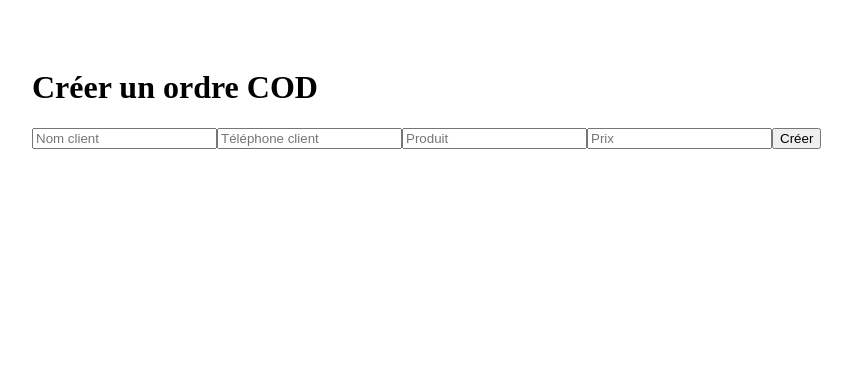
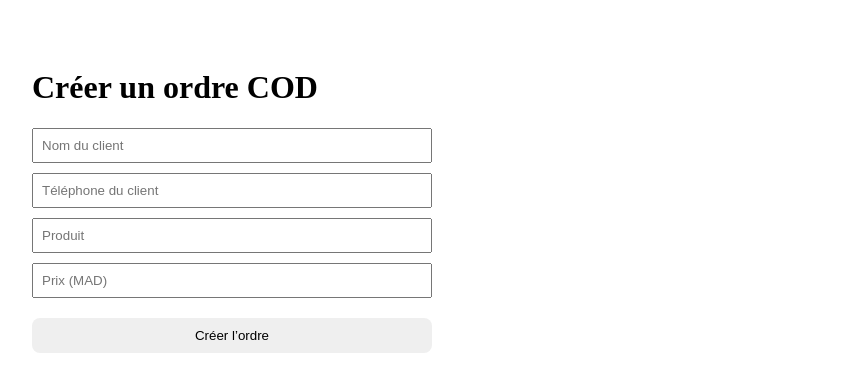
Before and after one commit to indepadib/cod-secure, a Next.js app: page /dashboard/create-order in a window 1280 px wide. Shown: the top 392 px of the page, without its empty margins (16-868 px from the left). Built offline with nearby package versions, Linux system fonts and the light colour scheme.

Commit message:
Update page.tsx

```diff
--- a/src/app/dashboard/create-order/page.tsx
+++ b/src/app/dashboard/create-order/page.tsx
@@ -7,11 +7,15 @@ export default function CreateOrderPage() {
   const [customerPhone, setCustomerPhone] = useState('');
   const [productName, setProductName] = useState('');
   const [price, setPrice] = useState('');
-  const [result, setResult] = useState(null);
+  const [result, setResult] = useState<any>(null);
+  const [loading, setLoading] = useState(false);
 
-  async function handleSubmit(e: any) {
+  async function handleSubmit(e: React.FormEvent) {
     e.preventDefault();
+    setLoading(true);
+    setResult(null);
 
+    try {
       const res = await fetch('/api/orders/create', {
         method: 'POST',
         headers: { 'Content-Type': 'application/json' },
@@ -25,20 +29,68 @@ export default function CreateOrderPage() {
 
       const data = await res.json();
       setResult(data);
+
+      if (data.ok) {
+        setCustomerName('');
+        setCustomerPhone('');
+        setProductName('');
+        setPrice('');
+      }
+    } catch (err) {
+      setResult({ ok: false, error: 'Erreur réseau' });
+    } finally {
+      setLoading(false);
+    }
   }
 
   return (
-    <form onSubmit={handleSubmit} style={{ padding: 40 }}>
+    <main style={{ padding: 40 }}>
       <h1>Créer un ordre COD</h1>
 
-      <input placeholder="Nom client" value={customerName} onChange={e => setCustomerName(e.target.value)} />
-      <input placeholder="Téléphone client" value={customerPhone} onChange={e => setCustomerPhone(e.target.value)} />
-      <input placeholder="Produit" value={productName} onChange={e => setProductName(e.target.value)} />
-      <input placeholder="Prix" value={price} onChange={e => setPrice(e.target.value)} />
+      <form
+        onSubmit={handleSubmit}
+        style={{ display: 'flex', flexDirection: 'column', gap: 10, maxWidth: 400, marginTop: 20 }}
+      >
+        <input
+          placeholder="Nom du client"
+          value={customerName}
+          onChange={e => setCustomerName(e.target.value)}
+          style={{ padding: 8 }}
+        />
+        <input
+          placeholder="Téléphone du client"
+          value={customerPhone}
+          onChange={e => setCustomerPhone(e.target.value)}
+          style={{ padding: 8 }}
+        />
+        <input
+          placeholder="Produit"
+          value={productName}
+          onChange={e => setProductName(e.target.value)}
+          style={{ padding: 8 }}
+        />
+        <input
+          placeholder="Prix (MAD)"
+          type="number"
+          value={price}
+          onChange={e => setPrice(e.target.value)}
+          style={{ padding: 8 }}
+        />
 
-      <button type="submit">Créer</button>
+        <button
+          type="submit"
+          disabled={loading}
+          style={{ marginTop: 10, padding: 10, borderRadius: 8, border: 'none', cursor: 'pointer' }}
+        >
+          {loading ? 'Création…' : 'Créer l’ordre'}
+        </button>
+      </form>
 
-      {result && <pre>{JSON.stringify(result, null, 2)}</pre>}
-    </form>
+      {result && (
+        <pre style={{ marginTop: 20, background: '#f5f5f5', padding: 10 }}>
+          {JSON.stringify(result, null, 2)}
+        </pre>
+      )}
+    </main>
   );
 }
```
Lines whose indentation alone changed are shown as unchanged.
